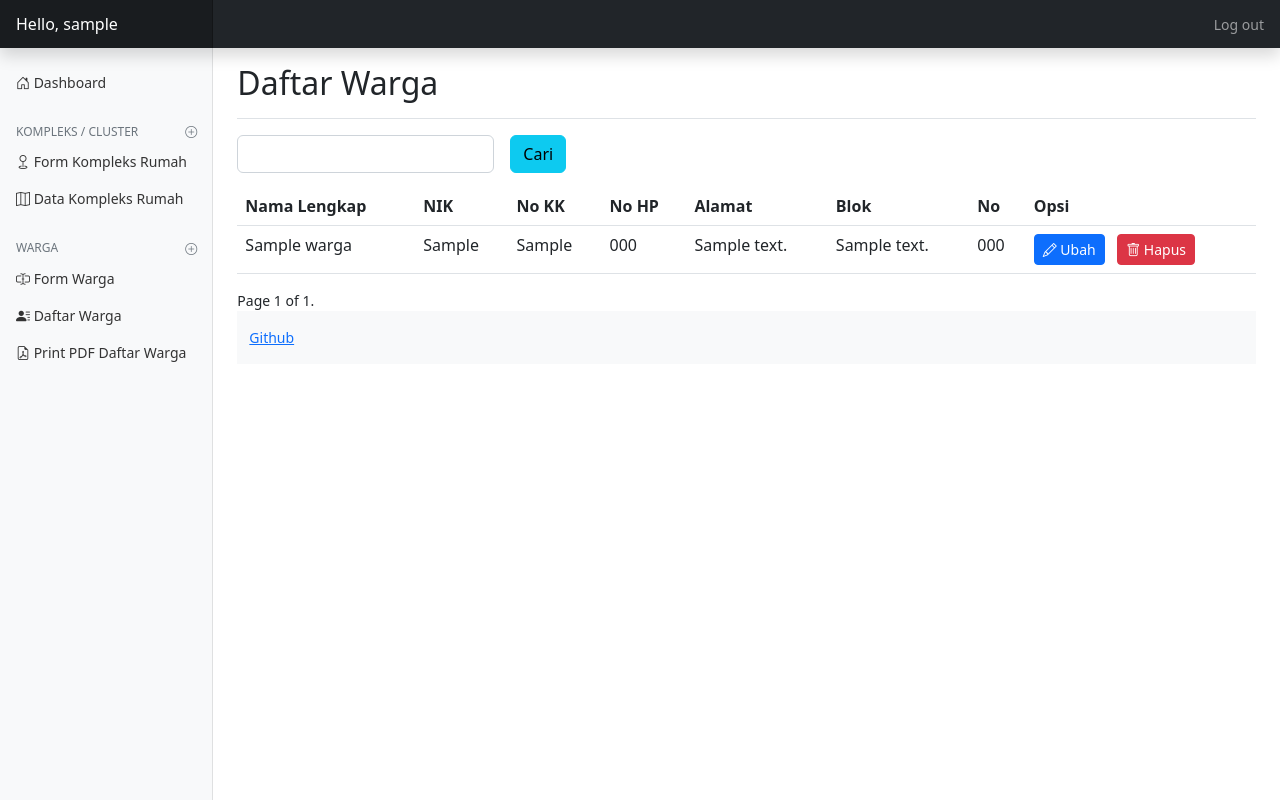
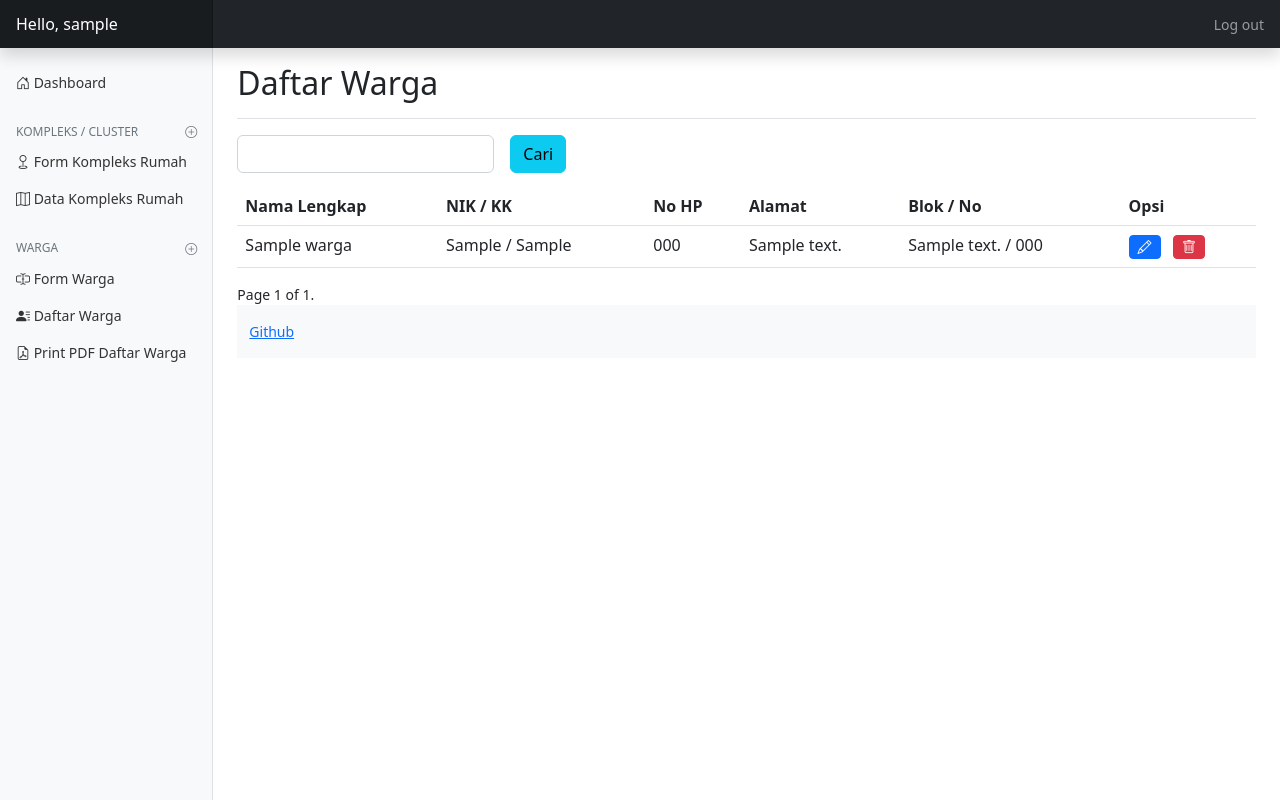
Before and after one commit to robertusnegoro/datawarga, a Django app: page /list-warga-view in a window 1280 px wide. Run offline with Django 4.2, Linux system fonts and the light colour scheme; a user stored in the database is signed in; tables that the repository leaves empty hold one stand-in row (values such as "Sample post"); some libraries are stand-ins or nearby versions.

Commit message:
rapi - rapi view

```diff
--- a/datawarga/kependudukan/templates/form_kompleks.html
+++ b/datawarga/kependudukan/templates/form_kompleks.html
@@ -1,6 +1,6 @@
 {% extends "base.html" %}
-{% block title %} Form Kompleks {% endblock %}
-{% block pagetitle %}  <i class="bi bi-geo"></i> </i> Generate Blok Kompleks / Blok Cluster {% endblock %}
+{% block title %} Form Kompleks Rumah {% endblock %}
+{% block pagetitle %}  <i class="bi bi-geo"></i> </i> Generate Blok Kompleks Rumah {% endblock %}
 {% block content %}
 {% load crispy_forms_tags %}
 <form method="post" enctype="multipart/form-data" id="warga-form" action="{% url 'kependudukan:generateKompleks' %}">
@@ -28,7 +28,7 @@
             <input type="number" class="form-control" id="total_num" name="total_num" aria-describedby="totNumHelp" maxlength="3" required>
             <div id="totNumHelp" class="form-text">Isi dengan jumlah nomor yang ingin di-generate dalam 1 blok di atas, nomor dimulai dari 1.</div>
         </div>
-        <button type="submit" class="btn btn-primary">Submit</button>
+        <button type="submit" class="btn btn-primary"><i class="bi bi-send"></i> Submit</button>
     </div>
 
 </form>
--- a/datawarga/kependudukan/templates/form_warga.html
+++ b/datawarga/kependudukan/templates/form_warga.html
@@ -47,6 +47,6 @@
 
     <hr>
 
-    <button type="submit" class="btn btn-primary">Submit</button>
+    <button type="submit" class="btn btn-primary"><i class="bi bi-send"></i> Submit</button>
 </form>
 {% endblock %}
--- a/datawarga/kependudukan/templates/list_warga_view.html
+++ b/datawarga/kependudukan/templates/list_warga_view.html
@@ -4,8 +4,11 @@
 {% block content %}
 {% load crispy_forms_tags %}
 
-{% if message != "" %}
-<p>{{ message }}</p>
+{% if message %}
+<div class="alert alert-info alert-dismissible fade show" role="alert">
+    {{ message }}
+    <button type="button" class="btn-close" data-bs-dismiss="alert" aria-label="Close"></button>
+</div>
 {% endif %}
 <form method="get" action="{% url 'kependudukan:listWargaView' %}" class="row g-3">
     <div class="col-auto">
@@ -20,12 +23,10 @@
     <thead>
         <tr>
             <th>Nama Lengkap</th>
-            <th>NIK</th>
-            <th>No KK</th>
+            <th>NIK / KK</th>
             <th>No HP</th>
             <th>Alamat</th>
-            <th>Blok</th>
-            <th>No</th>
+            <th>Blok / No</th>
             <th>Opsi</th>
         </tr>
     </thead>
@@ -33,13 +34,11 @@
     {% for w in page_obj %}
     <tr>
         <td>{{ w.nama_lengkap }}</td>
-        <td>{{ w.nik }}</td>
-        <td>{{ w.no_kk }}</td>
+        <td>{{ w.nik }} / {{ w.no_kk }}</td>
         <td>{{ w.no_hp }}</td>
         <td>{{ w.alamat }}</td>
-        <td>{{ w.alamat_blok }}</td>
-        <td>{{ w.alamat_nomor }}</td>
-        <td><a class="btn btn-primary btn-sm" href="{% url 'kependudukan:formWarga' w.id %}"> <i class="bi bi-pencil"></i> Ubah</a> &nbsp; <a class="btn btn-danger btn-sm" href="{% url 'kependudukan:deleteformWarga' w.id %}"><i class="bi bi-trash"></i> Hapus</a></td>
+        <td>{{ w.alamat_blok }} / {{ w.alamat_nomor }}</td>
+        <td><a class="btn btn-primary btn-sm" href="{% url 'kependudukan:formWarga' w.id %}"> <i class="bi bi-pencil"></i> </a> &nbsp; <a class="btn btn-danger btn-sm" href="{% url 'kependudukan:deleteformWarga' w.id %}"><i class="bi bi-trash"></i> </a></td>
     </tr>
     {% empty %}
     <tr>
```
